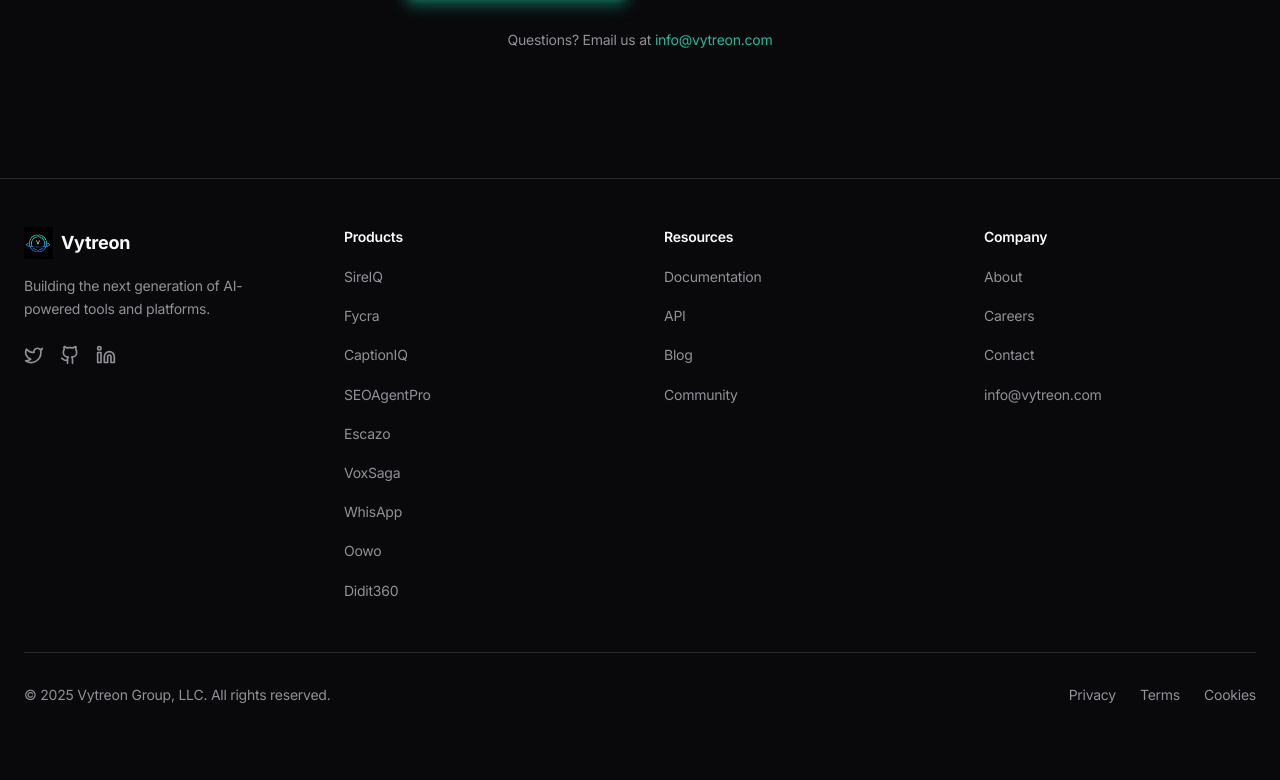
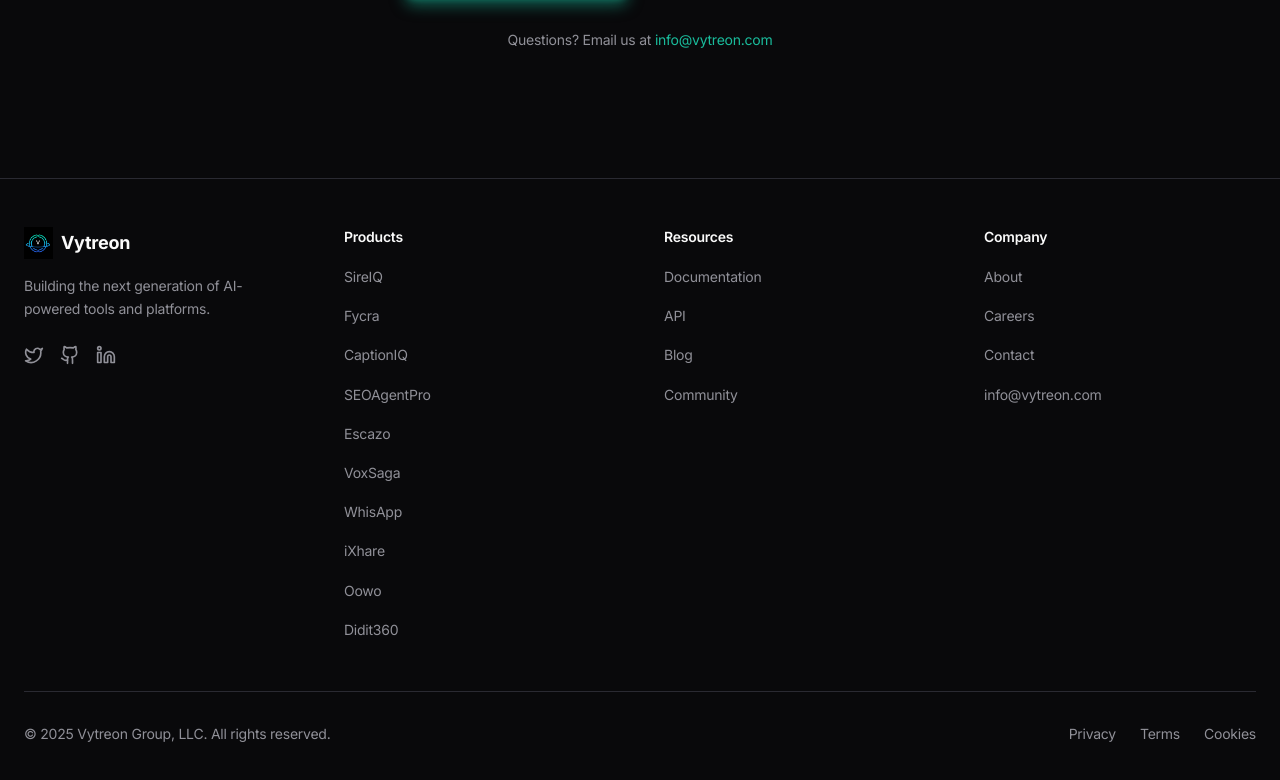
Before and after one commit to jeffhonforloco/Vytreon-Ecosystem, a React (Vite) app: page /vision in a window 1280 px wide. Shown: the part 7199-7979 px from the top of the page. Before the commit the page ends 7952 px from the top, so only its background shows below. Built offline with nearby package versions, Linux system fonts and the light colour scheme.

Commit message:
feat: add iXhare URL www.ixhare.com
- Add iXhare product with working URL https://www.ixhare.com
- Smart content sharing platform for seamless collaboration
- Make iXhare clickable in product ecosystem grid
- Add iXhare to footer product navigation
- Opens in new tab when clicked

```diff
--- a/src/components/landing/EcosystemGrid.tsx
+++ b/src/components/landing/EcosystemGrid.tsx
@@ -107,7 +107,7 @@ const EcosystemGrid = () => {
       name: "iXhare",
       description: "Smart content sharing platform for seamless collaboration",
       icon: <Share2 size={24} />,
-      url: "#",
+      url: "https://www.ixhare.com",
       category: "Communication"
     }
   ];
--- a/src/components/layout/Footer.tsx
+++ b/src/components/layout/Footer.tsx
@@ -24,6 +24,7 @@ const Footer = () => {
     { name: 'Escazo', url: 'https://www.escazo.com' },
     { name: 'VoxSaga', url: 'https://www.voxsaga.com' },
     { name: 'WhisApp', url: 'https://www.whisapp.com' },
+    { name: 'iXhare', url: 'https://www.ixhare.com' },
     { name: 'Oowo', url: 'https://oowo.io' },
     { name: 'Didit360', url: 'https://didit360.com' }
   ];
```
